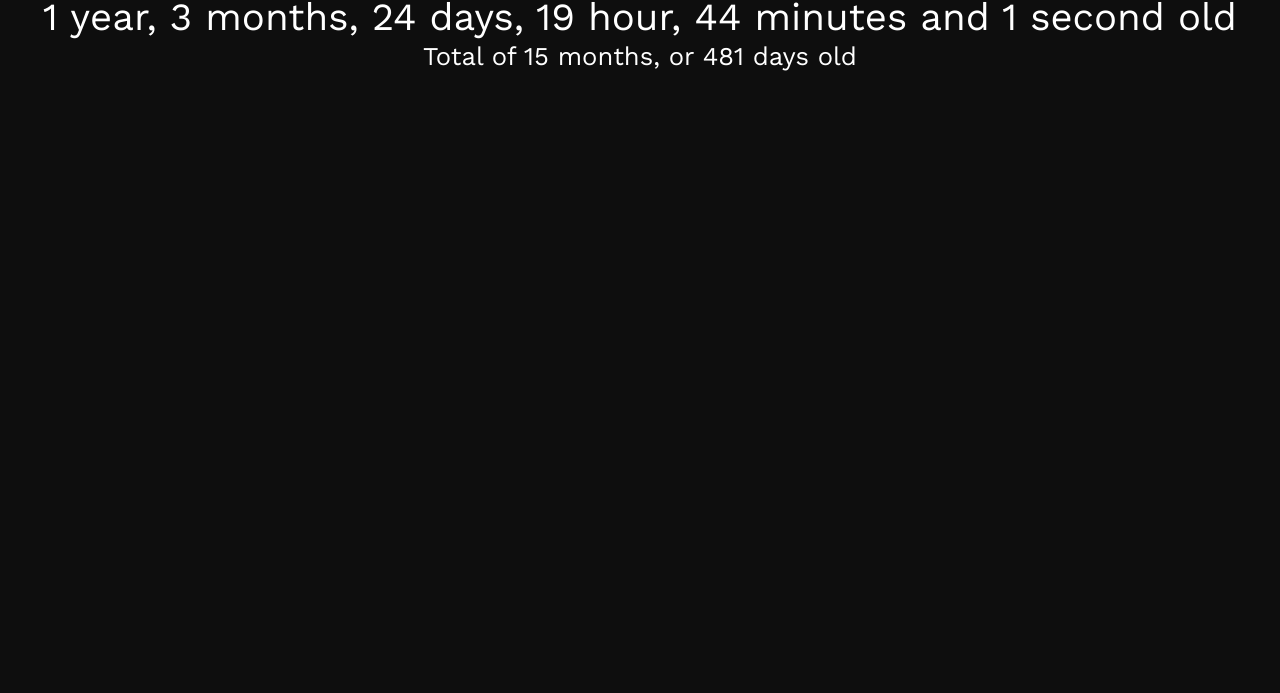
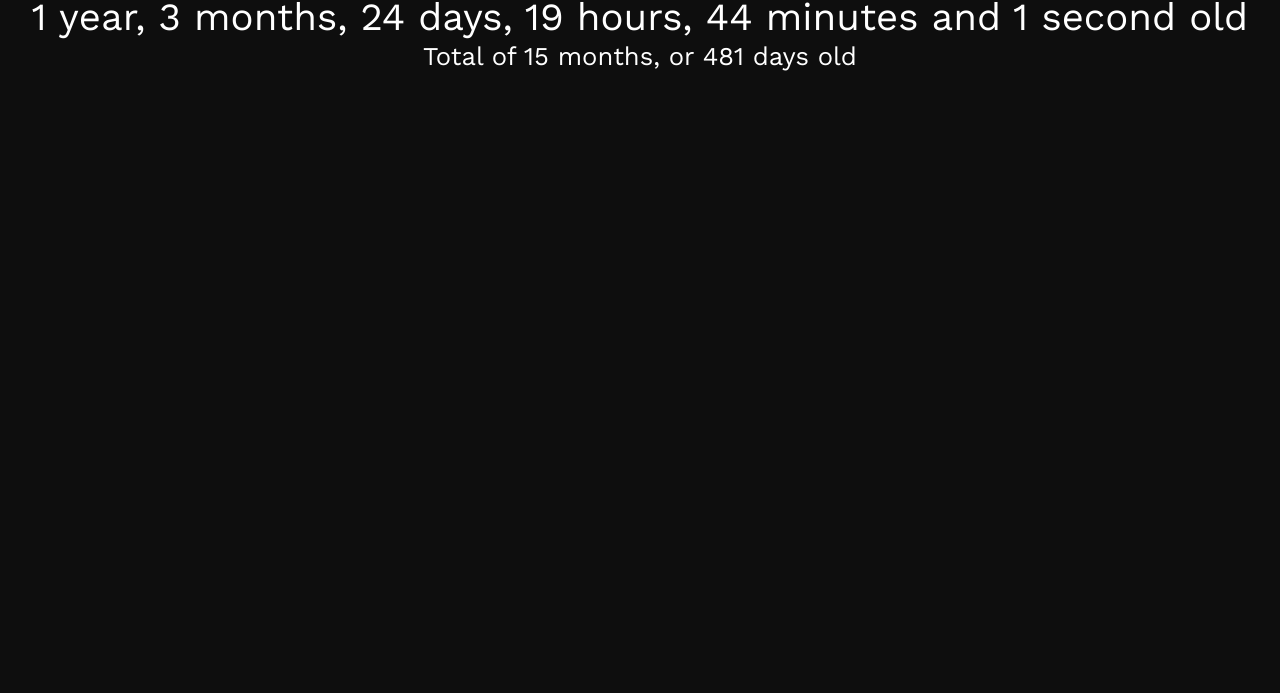
Before and after one commit to qwertyman1/fricke.desi, a plain HTML site: page index.html in a window 1280 px wide. Shown: the part 107-800 px from the top of the page. Drawn offline with nearby package versions, Linux system fonts and the light colour scheme; no server answers.

Commit message:
Bug fix "hour/hours"

```diff
--- a/index.html
+++ b/index.html
@@ -146,7 +146,7 @@
                         { unit: 'years', strSingle: ' year', strMultiple: ' years' },
                         { unit: 'months', strSingle: ' month', strMultiple: ' months' },
                         { unit: 'days', strSingle: ' day', strMultiple: ' days' },
-                        { unit: 'hours', strSingle: ' hours', strMultiple: ' hour' },
+                        { unit: 'hours', strSingle: ' hour', strMultiple: ' hours' },
                         { unit: 'minutes', strSingle: ' minute', strMultiple: ' minutes' },
                         { unit: 'seconds', strSingle: ' second', strMultiple: ' seconds' },
                     ];
```
